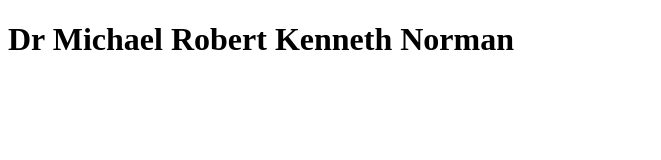
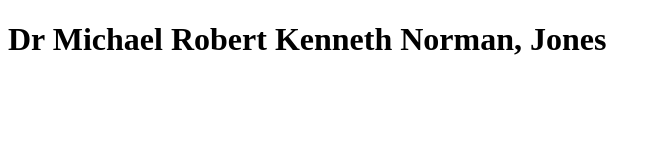
Before and after one commit to mrknorman/mrknorman.com, a plain HTML site: page index.html in a window 1280 px wide. Shown: the whole page, without its empty margins (0-661 px from the left). Drawn offline with Linux system fonts and the light colour scheme.

Commit message:
Small change to test continious integration

```diff
--- a/index.html
+++ b/index.html
@@ -5,5 +5,5 @@
 </head>
 
 <body>
-	<h1> Dr Michael Robert Kenneth Norman </h1>
+	<h1> Dr Michael Robert Kenneth Norman, Jones </h1>
 </body>
```
